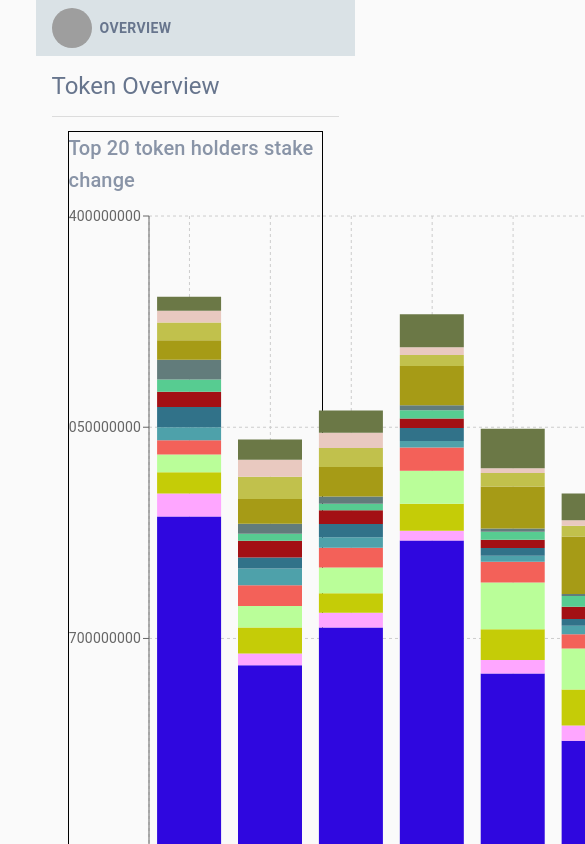
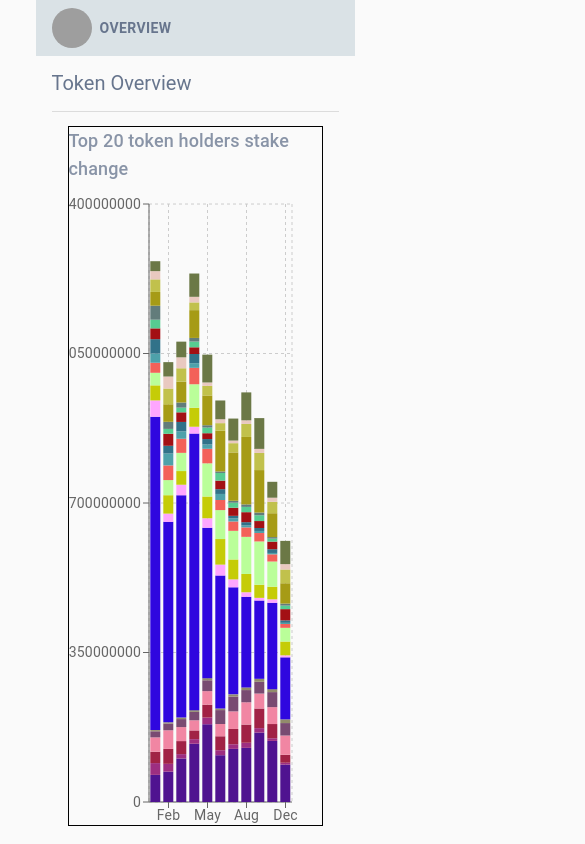
Before and after one commit to orbs-network/orbs-token-explorer, a React app: page /token-dist in a window 390 px wide. Shown: the top 844 px of the page, 585 px wide, since content can reach past the window. Built offline with nearby package versions, Linux system fonts and the light colour scheme; grey boxes are pictures that could not be loaded; the HTML template or start-up script is replaced by a standard one.

Commit message:
Fixes responsivnes

```diff
--- a/src/client/AppRoot.tsx
+++ b/src/client/AppRoot.tsx
@@ -7,7 +7,7 @@
  */
 
 import CssBaseline from '@material-ui/core/CssBaseline';
-import { createMuiTheme, StylesProvider, ThemeProvider } from '@material-ui/core/styles';
+import {createMuiTheme, responsiveFontSizes, StylesProvider, ThemeProvider} from '@material-ui/core/styles';
 import Container from '@material-ui/core/Container';
 import * as React from 'react';
 import { BrowserRouter } from 'react-router-dom';
@@ -18,13 +18,13 @@ import styled, { ThemeProvider as SCThemeProvider} from 'styled-components';
 
 const appVersion = (window as any).appVersion;
 
-const baseTheme = createMuiTheme({
+const baseTheme = responsiveFontSizes(createMuiTheme({
     palette: {
         primary: {
             main: '#DAE2E6',
         } ,
     },
-}); // override your theme here
+})); // override your theme here
 
 const AppStyles = {
     colors: {
--- a/src/client/pages/TokenOverview/TokenOverview.tsx
+++ b/src/client/pages/TokenOverview/TokenOverview.tsx
@@ -1,10 +1,8 @@
-/* tslint:disable:variable-name */
 import React from 'react';
 
-import {Bar, BarChart, CartesianGrid, Legend, Tooltip, XAxis, YAxis} from 'recharts';
-import {Container, Divider, Paper, Typography} from '@material-ui/core';
+import { Divider, Typography} from '@material-ui/core';
 import styled from 'styled-components';
-import {TopTokenHoldersSection} from "./topTokenHolders/TopTokenHoldersSection";
+import {TopTokenHoldersSection} from './topTokenHolders/TopTokenHoldersSection';
 
 const PagePadder = styled('div')(({theme}) => ({
     paddingLeft: theme.spacing(2),
--- a/src/client/pages/TokenOverview/topTokenHolders/TopTokenHoldersSection.tsx
+++ b/src/client/pages/TokenOverview/topTokenHolders/TopTokenHoldersSection.tsx
@@ -1,6 +1,6 @@
 import React from 'react';
 import {buildDemoData, generateHexColor, topHolders} from './tempDevHelpers';
-import {Bar, BarChart, CartesianGrid, Legend, Tooltip, XAxis, YAxis} from 'recharts';
+import {Bar, BarChart, CartesianGrid, Legend, Tooltip, XAxis, YAxis, ResponsiveContainer } from 'recharts';
 import styled from 'styled-components';
 import {Typography} from '@material-ui/core';
 
@@ -9,7 +9,6 @@ interface IProps {
 }
 
 const Section = styled('div')({
-    maxWidth: '100%',
     width: '100%',
     border: '1px solid black'
 });
@@ -22,26 +21,27 @@ export const TopTokenHoldersSection: React.FC<IProps> = (props: IProps) => {
     const generatedDemoData = buildDemoData();
 
     return (
-  <Section>
-      <SectionHeader variant={"h6"} >Top 20 token holders stake change </SectionHeader>
+  <Section style={{ height: '50em'}}>
+      <SectionHeader variant={'h6'} >Top 20 token holders stake change </SectionHeader>
+      <ResponsiveContainer>
           <BarChart
-          width={1000}
-          height={1000}
               data={generatedDemoData}
               margin={{
-              top: 20, right: 30, left: 20, bottom: 5,
+                  top: 20, right: 30, left: 20, bottom: 50,
               }}
+              // stackOffset={'expand'}
           >
               <CartesianGrid strokeDasharray='3 3' />
               <XAxis dataKey='month' />
               <YAxis />
               <Tooltip />
-          <Legend />
+              {/*<Legend />*/}
 
               {topHolders.map((topHolder, index) => {
                   return <Bar key={topHolder.displayName} dataKey={topHolder.displayName} stackId='a' fill={generateHexColor()} />;
               })}
           </BarChart>
+      </ResponsiveContainer>
   </Section>
  );
 };
--- a/src/client/pages/TokenOverview/topTokenHolders/tempDevHelpers.ts
+++ b/src/client/pages/TokenOverview/topTokenHolders/tempDevHelpers.ts
@@ -57,6 +57,7 @@ export function buildDemoData() {
     const demoData = months.map(month => {
         const holdersObject = {};
 
+        // Update tokens
         topHolders.forEach(holder => {
             // Update amount
             const monthlyChange = Math.random() + 0.5;
```
Lines whose indentation alone changed are shown as unchanged.
